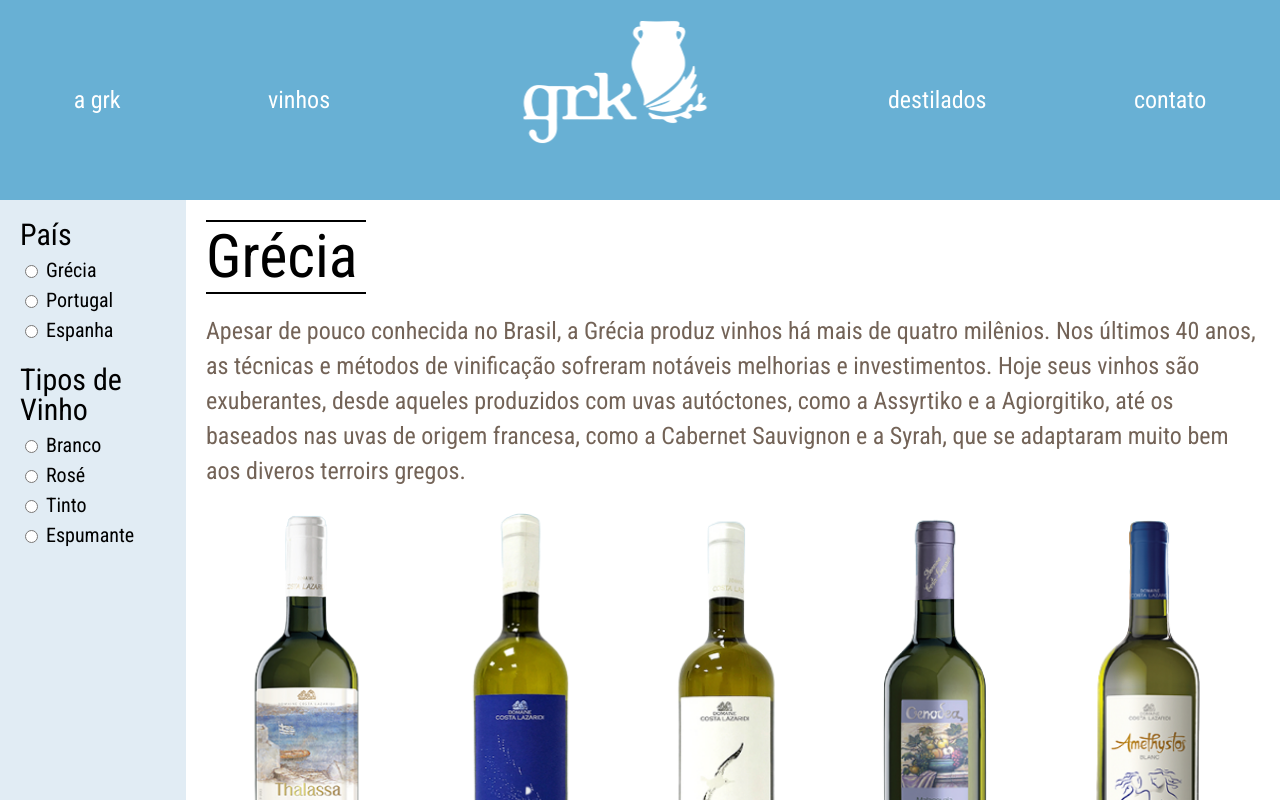
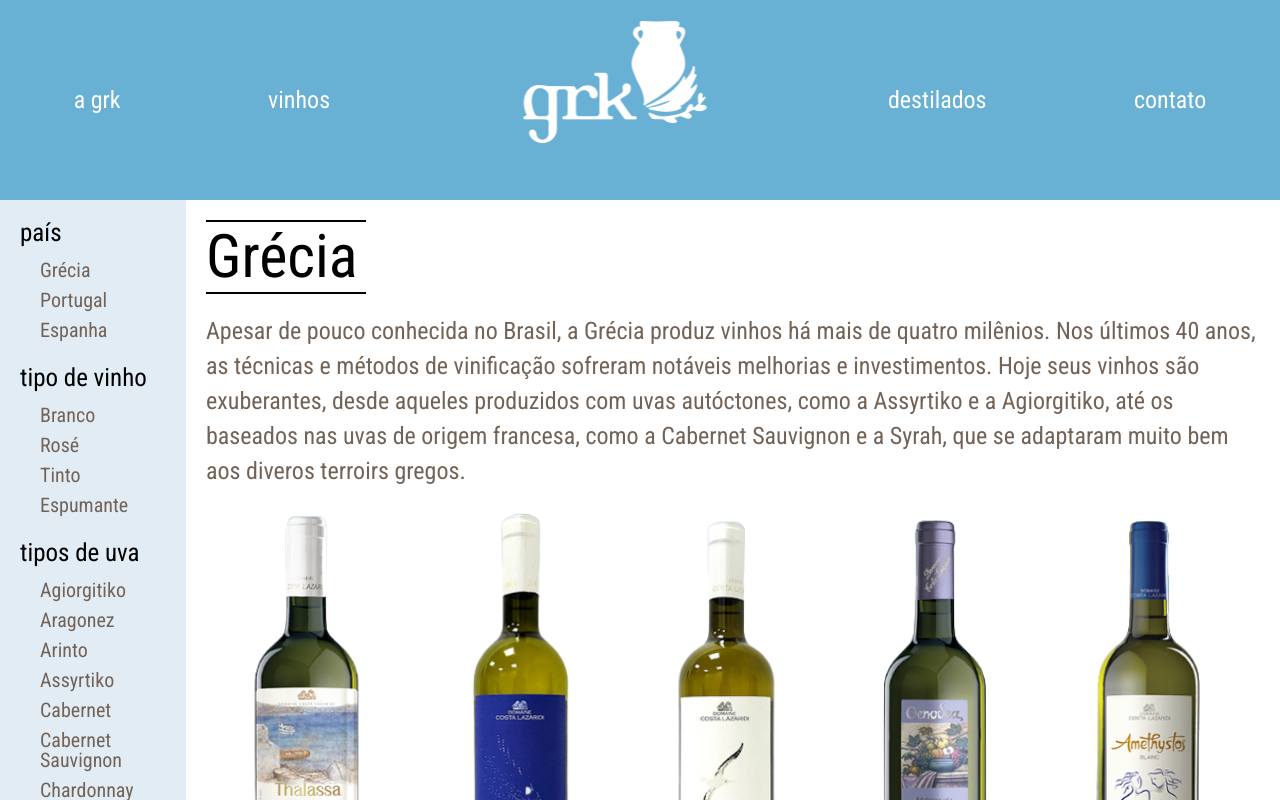
Before and after one commit to ConstantinoRafael/grk, a React (Create React App) app: page /vinhos in a window 1280 px wide. Shown: the top 800 px of the page. Built offline with nearby package versions, Linux system fonts and the light colour scheme.

Commit message:
refact: font sizes

```diff
--- a/src/components/Espanha.js
+++ b/src/components/Espanha.js
@@ -38,6 +38,10 @@
   height: 2px;
   width: 205px;
   background-color: #000000;
+
+  @media (max-width: 768px) {
+  width: 135px;
+}
 `;
 
 const PhotosList = styled.div`
@@ -66,10 +70,27 @@
   img {
     height: 470px;
   }
+
+  @media (max-width: 768px) {
+    width:130px;
+    height: 325px;
+
+    img{
+      height: 305px;
+    }
+
+    p {
+      font-size: 10px;
+    }
+  }
 `;
 
 const Subtitle = styled.div`
   height: 30px;
   margin: auto;
   text-align: center;
+
+  @media (max-width: 768px;) {
+    height: 20px;
+  }
 `;
--- a/src/components/Grecia.js
+++ b/src/components/Grecia.js
@@ -38,6 +38,11 @@
   height: 2px;
   width: 160px;
   background-color: #000000;
+
+@media (max-width: 768px) {
+  width: 102px;
+}
+
 `;
 
 const PhotosList = styled.div`
@@ -66,10 +71,27 @@
   img{
     height: 470px;
   }
+
+  @media (max-width: 768px) {
+    width:130px;
+    height: 325px;
+
+    img{
+      height: 305px;
+    }
+
+    p {
+      font-size: 10px;
+    }
+  }
 `;
 
 const Subtitle = styled.div`
   height: 30px;
   margin: auto;
   text-align: center;
+
+  @media (max-width: 768px;) {
+    height: 20px;
+  }
 `
--- a/src/components/Portugal.js
+++ b/src/components/Portugal.js
@@ -39,6 +39,10 @@
   height: 2px;
   width: 205px;
   background-color: #000000;
+
+  @media (max-width: 768px) {
+  width: 135px;
+}
 `;
 
 const PhotosList = styled.div`
@@ -67,10 +71,27 @@
   img {
     height: 470px;
   }
+
+  @media (max-width: 768px) {
+    width:130px;
+    height: 325px;
+
+    img{
+      height: 305px;
+    }
+
+    p {
+      font-size: 10px;
+    }
+  }
 `;
 
 const Subtitle = styled.div`
   height: 30px;
   margin: auto;
   text-align: center;
+
+  @media (max-width: 768px;) {
+    height: 20px;
+  }
 `;
--- a/src/components/SideBar.js
+++ b/src/components/SideBar.js
@@ -81,156 +81,72 @@
 
   return (
     <>
-      <Paises>
-        <h1>País</h1>
-        <Form>
-          <div>
-            <input
-              id="grecia"
-              type="radio"
-              name="vinhos"
-              value="Grécia"
-              onChange={showGrecia}
-            ></input>
-            <label htmlFor="grecia">Grécia</label>
-          </div>
-          <div>
-            <input
-              id="portugal"
-              type="radio"
-              name="vinhos"
-              value="Portugal"
-              onChange={showPortugal}
-            ></input>
-            <label htmlFor="portugal">Portugal</label>
-          </div>
-          <div>
-            <input
-              id="espanha"
-              type="radio"
-              name="vinhos"
-              value="Espanha"
-              onChange={showEspanha}
-            ></input>
-            <label htmlFor="espanha">Espanha</label>
-          </div>
-          <h1>Tipos de Vinho</h1>
-          <div>
-            <input
-              id="branco"
-              type="radio"
-              name="vinhos"
-              value="branco"
-              onChange={showBranco}
-            ></input>
-            <label htmlFor="branco">Branco</label>
-          </div>
-          <div>
-            <input
-              id="rose"
-              type="radio"
-              name="vinhos"
-              value="rose"
-              onChange={showRose}
-            ></input>
-            <label htmlFor="rose">Rosé</label>
-          </div>
-          <div>
-            <input
-              id="tinto"
-              type="radio"
-              name="vinhos"
-              value="tinto"
-              onChange={showTinto}
-            ></input>
-            <label htmlFor="tinto">Tinto</label>
-          </div>
-          <div>
-            <input
-              id="espumante"
-              type="radio"
-              name="vinhos"
-              value="espumante"
-              onChange={showEspumante}
-            ></input>
-            <label htmlFor="espumante">Espumante</label>
-          </div>
-        </Form>
-      </Paises>
-      {/* <TiposDeVinho>
-        <h1>Tipos de Vinho</h1>
-        <Form>
-          <div>
-            <input
-              id="branco"
-              type="radio"
-              name="Tipos de Vinhos"
-              value="branco"
-              onChange={showBranco}
-            ></input>
-            <label htmlFor="branco">Branco</label>
-          </div>
-          <div>
-            <input
-              id="rose"
-              type="radio"
-              name="Tipos de Vinhos"
-              value="rose"
-              onChange={showRose}
-            ></input>
-            <label htmlFor="rose">Rosé</label>
-          </div>
-          <div>
-            <input
-              id="tinto"
-              type="radio"
-              name="Tipos de Vinhos"
-              value="tinto"
-              onChange={showTinto}
-            ></input>
-            <label htmlFor="tinto">Tinto</label>
-          </div>
-          <div>
-            <input
-              id="espumante"
-              type="radio"
-              name="Tipos de Vinhos"
-              value="espumante"
-              onChange={showEspumante}
-            ></input>
-            <label htmlFor="espumante">Espumante</label>
-          </div>
-        </Form>
-      </TiposDeVinho> */}
-      <TiposDeUva></TiposDeUva>
+      <OpcoesMenu>
+        <Opcoes>
+          <h1>país</h1>
+          <Opcao onClick={() => setTimeout(showGrecia, 100)}>Grécia</Opcao>
+          <Opcao onClick={() => setTimeout(showPortugal, 100)}>Portugal</Opcao>
+          <Opcao onClick={() => setTimeout(showEspanha, 100)}>Espanha</Opcao>
+
+          <h1>tipo de vinho</h1>
+          <Opcao onClick={() => setTimeout(showBranco, 100)}>Branco</Opcao>
+          <Opcao onClick={() => setTimeout(showRose, 100)}>Rosé</Opcao>
+          <Opcao onClick={() => setTimeout(showTinto, 100)}>Tinto</Opcao>
+          <Opcao onClick={() => setTimeout(showEspumante, 100)}>
+            Espumante
+          </Opcao>
+          <h1>tipos de uva</h1>
+          <Opcao>Agiorgitiko</Opcao>
+          <Opcao>Aragonez</Opcao>
+          <Opcao>Arinto</Opcao>
+          <Opcao>Assyrtiko</Opcao>
+          <Opcao>Cabernet</Opcao>
+          <Opcao>Cabernet Sauvignon</Opcao>
+          <Opcao>Chardonnay</Opcao>
+          <Opcao>Malagouzia</Opcao>
+          <Opcao>Merlot</Opcao>
+          <Opcao>Moscato</Opcao>
+          <Opcao>Perellada</Opcao>
+          <Opcao>Petit Verdot</Opcao>
+          <Opcao>Sauvignon Blanc</Opcao>
+          <Opcao>Syrah</Opcao>
+          <Opcao>Tinta Rotiz</Opcao>
+          <Opcao>Touriga</Opcao>
+          <Opcao>Touriga Franca</Opcao>
+          <Opcao>Viognier</Opcao>
+          <Opcao>Verdelho</Opcao>
+          <Opcao>Vinhas Velhas</Opcao>
+          <Opcao>Xarel.lo</Opcao>
+
+        </Opcoes>
+      </OpcoesMenu>
     </>
   );
 }
 
-const Paises = styled.div`
-  margin: 0px 20px;
+const OpcoesMenu = styled.div`
+  height: 100%;
+  width: auto;
+`;
 
-  h1{
-    font-size: 30px;
-    margin-bottom: 5px;
-    margin-top: 20px;
-  }
+const Opcoes = styled.div`
+  padding: 0px 20px 20px 20px;
 
-  label{
-    font-size: 20px;
-    margin: 5px;
+
+  h1 {
+    font-size: 25px;
+    margin-bottom: 10px;
+    padding-top: 20px;
   }
 `;
 
-const Form = styled.form`
-  display: flex;
-  flex-direction: column;
+const Opcao = styled.div`
+  color: #736357;
+  font-size: 20px;
+  padding: 5px 0px 5px 20px;
+  cursor: pointer;
 
-  div {
-    display: flex;
+  &:hover {
+    box-shadow: 0 0 5px rgba(33, 33, 33, 0.2);
   }
 `;
-
-const TiposDeVinho = styled.div``;
-
-const TiposDeUva = styled.div``;
--- a/src/components/SideBarMobile.js
+++ b/src/components/SideBarMobile.js
@@ -1,7 +1,7 @@
 import styled from "styled-components";
 import logoAzul from "../assets/images/logo-azul.png";
 import { espanhaVinhos, greciaVinhos, portugalVinhos } from "../constants/BD";
-import { IoIosArrowDown, IoIosArrowUp } from "react-icons/io";
+import { IoIosArrowDown, IoIosArrowUp, IoIosClose } from "react-icons/io";
 import { useState } from "react";
 
 export default function SideBarMobile({
@@ -79,12 +79,13 @@
       <Menu>
         <PrimeiraLinha>
           <img src={logoAzul} alt="logo grk" />
+          <IoIosClose onClick={() => setShowMenu(false)} />
         </PrimeiraLinha>
 
         <OpcoesMenu>
           <Secao>
             <TituloOpcoes onClick={() => setMenuVinhos(!menuVinhos)}>
-              <p>Vinhos</p>
+              <p>vinhos</p>
               {menuVinhos === false ? <IoIosArrowDown /> : <IoIosArrowUp />}
             </TituloOpcoes>
             {menuVinhos === true ? (
@@ -189,12 +190,12 @@
           </Secao>
           <Secao>
             <TituloOpcoes>
-              <p>Destilados</p>
+              <p>destilados</p>
               <IoIosArrowDown />
             </TituloOpcoes>
           </Secao>
           <Secao>
-            <TituloOpcoes>Contato</TituloOpcoes>
+            <TituloOpcoes>contato</TituloOpcoes>
           </Secao>
         </OpcoesMenu>
       </Menu>
@@ -229,10 +230,16 @@
 
 const PrimeiraLinha = styled.div`
   display: flex;
-  justify-content: center;
-  height: 100px;
+  justify-content: space-between;
+  align-items: center;
+  height: 80px;
+  color: #17536f;
+  font-size: 50px;
+  margin-right: 10px;
 
   img {
+    max-height: 60px;
+    width: auto;
     margin: auto;
   }
 `;
@@ -258,12 +265,13 @@
 `;
 
 const Opcoes = styled.div`
-  margin: 0px 20px 20px 20px;
+  padding: 0px 20px 20px 20px;
+  background-color: #f2f3f4;
 
   h1 {
     font-size: 25px;
     margin-bottom: 10px;
-    margin-top: 20px;
+    padding-top: 20px;
   }
 
   label {
@@ -285,11 +293,11 @@
   }
 `;
 
-const Form = styled.form`
-  display: flex;
-  flex-direction: column;
+// const Form = styled.form`
+//   display: flex;
+//   flex-direction: column;
 
-  div {
-    display: flex;
-  }
-`;
+//   div {
+//     display: flex;
+//   }
+// `;
--- a/src/pages/WinesPage.js
+++ b/src/pages/WinesPage.js
@@ -1,5 +1,5 @@
 import { useState } from "react";
-import { Link } from "react-router-dom";
+//import { Link } from "react-router-dom";
 import styled from "styled-components";
 import Espanha from "../components/Espanha";
 import Grecia from "../components/Grecia";
@@ -80,13 +80,13 @@
 const Wines = styled.div``;
 
 const HeaderDiv = styled.div`
-  @media (max-width: 950px) {
+  @media (max-width: 768px) {
     display: none;
   }
 `;
 
 const HeaderDivMobile = styled.div`
-  @media (min-width: 950px) {
+  @media (min-width: 769px) {
     display: none;
   }
 `;
@@ -100,7 +100,7 @@
   width: 15%;
   background-color: #e1ecf4;
 
-  @media (max-width: 950px) {
+  @media (max-width: 768px) {
     display: none;
   }
 `;
@@ -113,7 +113,7 @@
   display: flex;
   flex-direction: column;
 
-  @media (max-width: 950px) {
+  @media (max-width: 768px) {
     width: 100%;
   }
 `;
@@ -131,4 +131,15 @@
     margin-bottom: 20px;
     line-height: 35px;
   }
+
+  @media (max-width: 768px) {
+    h1{
+      font-size: 39px;
+    }
+
+    h2{
+      font-size: 13px;
+      line-height: 23px;
+    }
+  }
 `;
```
